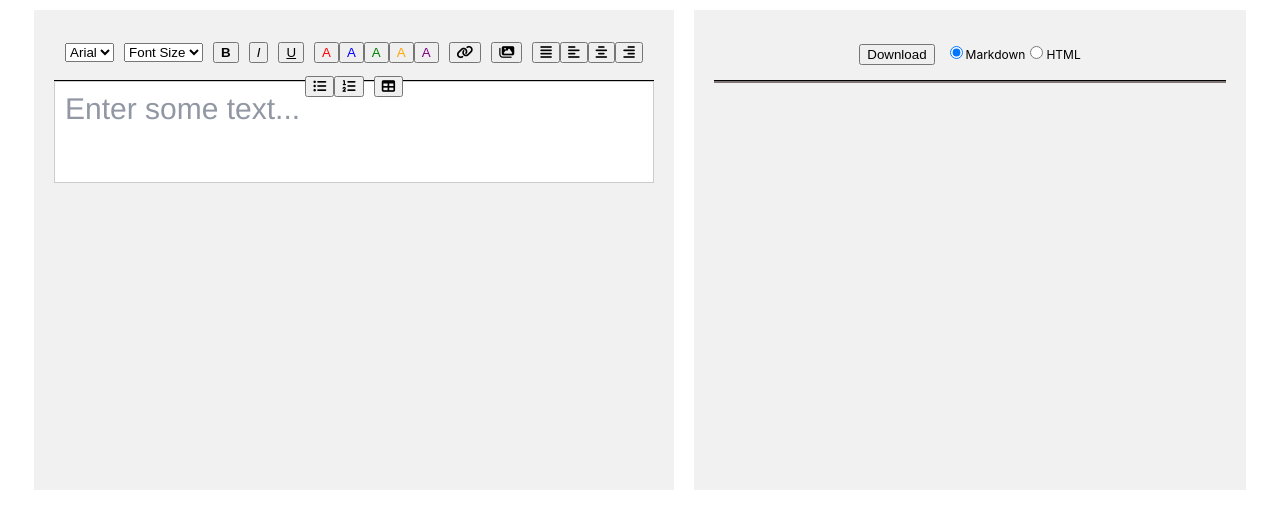
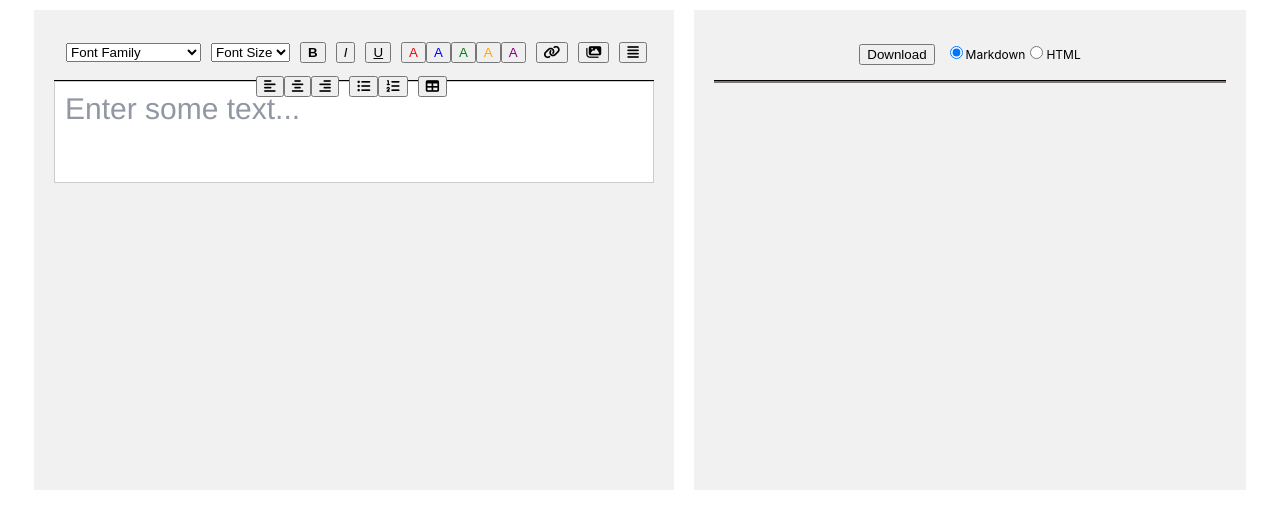
Before and after one commit to chandreshkkhatri/markdown-to-html, a React (Create React App) app: page / in a window 1280 px wide. Shown: the top 528 px of the page. Built offline with nearby package versions, Linux system fonts and the light colour scheme.

Commit message:
feat: add font family selection support to editor toolbar

```diff
--- a/src/RichTextEditor.js
+++ b/src/RichTextEditor.js
@@ -25,6 +25,11 @@ export const styleMap = {
   FONT_SIZE_24: { fontSize: "24px" },
   FONT_SIZE_28: { fontSize: "28px" },
   FONT_SIZE_32: { fontSize: "32px" },
+  FONT_FAMILY_ARIAL: { fontFamily: "Arial, sans-serif" },
+  FONT_FAMILY_GEORGIA: { fontFamily: "Georgia, serif" },
+  FONT_FAMILY_HELVETICA: { fontFamily: "Helvetica, Arial, sans-serif" },
+  FONT_FAMILY_MONOSPACE: { fontFamily: "monospace" },
+  FONT_FAMILY_TIMES: { fontFamily: "'Times New Roman', Times, serif" },
 };
 
 export const styles = {
@@ -149,6 +154,12 @@ const RichTextEditor = (props) => {
     }
   };
 
+  const _onToggleFontFamily = (familyStyle) => {
+    if (familyStyle) {
+      handleChange(RichUtils.toggleInlineStyle(editorState, familyStyle));
+    }
+  };
+
   const _onToggleAlignment = (alignment) => {
     const selection = editorState.getSelection();
     const contentState = editorState.getCurrentContent();
@@ -247,6 +258,7 @@ const RichTextEditor = (props) => {
         onUnderlineClick={_onUnderlineClick}
         onToggleColor={_onToggleColor}
         onToggleFontSize={_onToggleFontSize}
+        onToggleFontFamily={_onToggleFontFamily}
         onInsertLink={_onInsertLink}
         onInsertImage={_onInsertImage}
         onInsertTable={_onInsertTable}
--- a/src/Toolbar.js
+++ b/src/Toolbar.js
@@ -6,6 +6,7 @@ function Toolbar({
   onUnderlineClick,
   onToggleColor,
   onToggleFontSize,
+  onToggleFontFamily,
   onInsertLink,
   onInsertImage,
   onInsertTable,
@@ -18,8 +19,16 @@ function Toolbar({
   return (
     <div className="column-header">
       <div style={styles.inlineInputs}>
-        <select aria-label="Font family">
-          <option value="">Arial</option>
+        <select
+          aria-label="Font family"
+          onChange={(e) => onToggleFontFamily(e.target.value)}
+        >
+          <option value="">Font Family</option>
+          <option value="FONT_FAMILY_ARIAL">Arial</option>
+          <option value="FONT_FAMILY_GEORGIA">Georgia</option>
+          <option value="FONT_FAMILY_HELVETICA">Helvetica</option>
+          <option value="FONT_FAMILY_MONOSPACE">Monospace</option>
+          <option value="FONT_FAMILY_TIMES">Times New Roman</option>
         </select>
       </div>
       <div style={styles.inlineInputs}>
```
